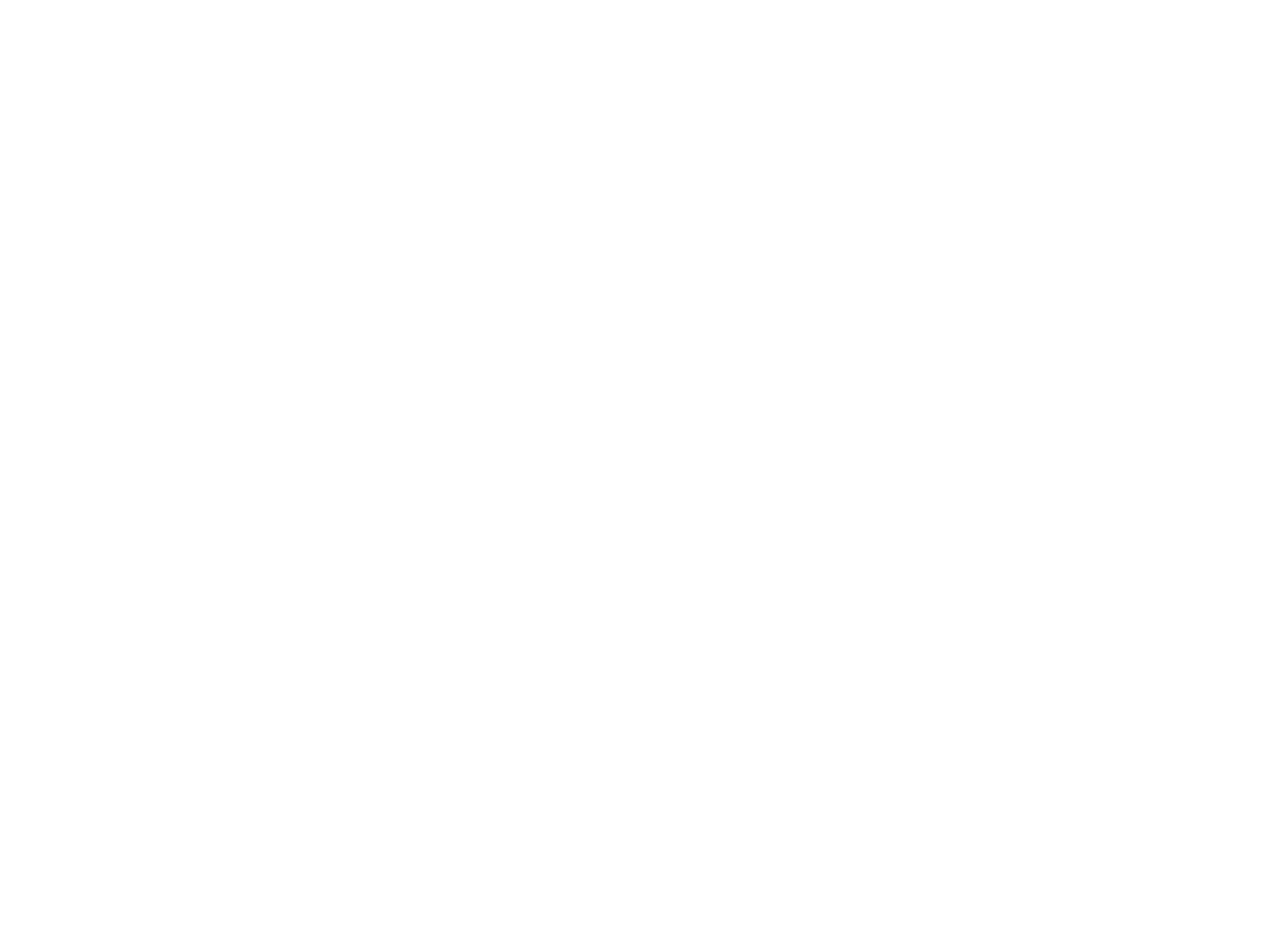
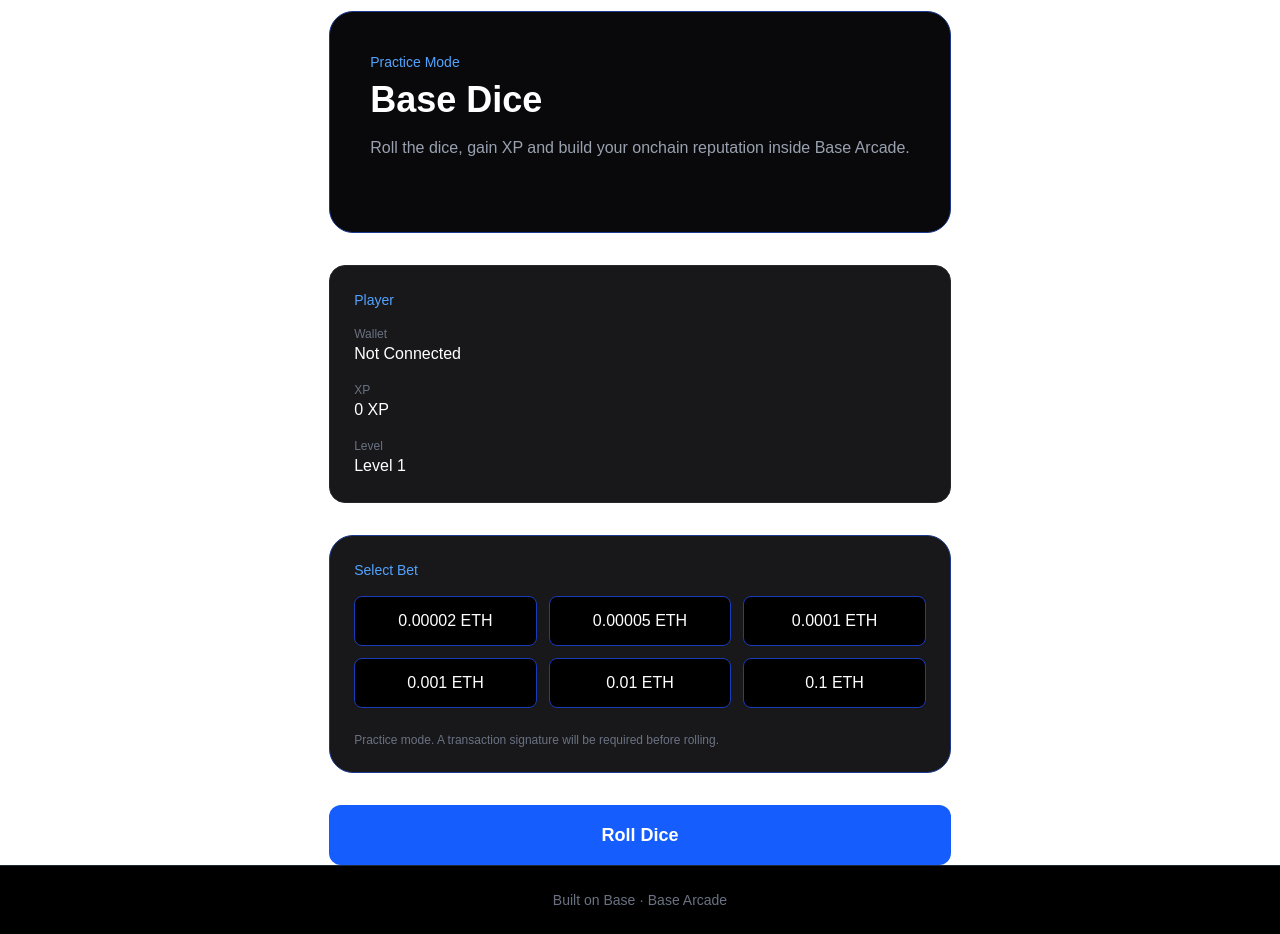
Before and after one commit to Piliyesi/base-pili, a Next.js app: page / in a window 1280 px wide. Shown: the part 1260-2194 px from the top of the page. Before the commit the page ends 1244 px from the top, so only its background shows below. Built offline with nearby package versions, Linux system fonts and the light colour scheme.

Commit message:
feat: build Base Dice game interface

```diff
--- a/src/app/page.tsx
+++ b/src/app/page.tsx
@@ -2,6 +2,7 @@
 import Navbar from "../components/layout/Navbar";
 import Footer from "../components/layout/Footer";
 import FeaturedGames from "../components/home/FeaturedGames";
+import DiceBoard from "../components/dice/DiceBoard";
 
 export default function Home() {
   return (
@@ -9,6 +10,7 @@
       <Navbar />
       <Hero />
       <FeaturedGames />
+      <DiceBoard />
       <Footer />
     </>
   );
--- /dev/null
+++ b/src/components/dice/BetSelector.tsx
@@ -0,0 +1,41 @@
+export default function BetSelector() {
+  return (
+    <div className="rounded-3xl border border-blue-900 bg-zinc-900 p-6">
+      <p className="mb-4 text-sm text-blue-400">
+        Select Bet
+      </p>
+
+      <div className="grid grid-cols-3 gap-3">
+
+        <button className="rounded-lg border border-blue-800 bg-black py-3 text-white hover:border-blue-500">
+          0.00002 ETH
+        </button>
+
+        <button className="rounded-lg border border-blue-800 bg-black py-3 text-white hover:border-blue-500">
+          0.00005 ETH
+        </button>
+
+        <button className="rounded-lg border border-blue-800 bg-black py-3 text-white hover:border-blue-500">
+          0.0001 ETH
+        </button>
+
+        <button className="rounded-lg border border-blue-800 bg-black py-3 text-white hover:border-blue-500">
+          0.001 ETH
+        </button>
+
+        <button className="rounded-lg border border-blue-800 bg-black py-3 text-white hover:border-blue-500">
+          0.01 ETH
+        </button>
+
+        <button className="rounded-lg border border-blue-800 bg-black py-3 text-white hover:border-blue-500">
+          0.1 ETH
+        </button>
+
+      </div>
+
+      <p className="mt-6 text-xs text-gray-500">
+        Practice mode. A transaction signature will be required before rolling.
+      </p>
+    </div>
+  );
+}
--- /dev/null
+++ b/src/components/dice/DiceBoard.tsx
@@ -0,0 +1,39 @@
+import PlayerPanel from "./PlayerPanel";
+import BetSelector from "./BetSelector";
+import RollButton from "./RollButton";
+
+export default function DiceBoard() {
+  return (
+    <section className="mx-auto mt-24 max-w-7xl px-6">
+
+      <div className="rounded-3xl border border-blue-900 bg-zinc-950 p-10">
+
+        <p className="mb-2 text-sm text-blue-400">
+          Practice Mode
+        </p>
+
+        <h2 className="mb-4 text-4xl font-bold text-white">
+          Base Dice
+        </h2>
+
+        <p className="mb-8 max-w-xl text-gray-400">
+          Roll the dice, gain XP and build your onchain reputation inside Base Arcade.
+        </p>
+
+      </div>
+
+      <div className="mt-8">
+        <PlayerPanel />
+      </div>
+
+      <div className="mt-8">
+        <BetSelector />
+      </div>
+
+      <div className="mt-8">
+        <RollButton />
+      </div>
+
+    </section>
+  );
+}
--- /dev/null
+++ b/src/components/dice/PlayerPanel.tsx
@@ -0,0 +1,45 @@
+export default function PlayerPanel() {
+  return (
+    <div className="rounded-2xl border border-zinc-800 bg-zinc-900 p-6">
+
+      <p className="mb-4 text-sm text-blue-400">
+        Player
+      </p>
+
+      <div className="space-y-4">
+
+        <div>
+          <p className="text-xs text-gray-500">
+            Wallet
+          </p>
+
+          <p className="font-medium text-white">
+            Not Connected
+          </p>
+        </div>
+
+        <div>
+          <p className="text-xs text-gray-500">
+            XP
+          </p>
+
+          <p className="font-medium text-white">
+            0 XP
+          </p>
+        </div>
+
+        <div>
+          <p className="text-xs text-gray-500">
+            Level
+          </p>
+
+          <p className="font-medium text-white">
+            Level 1
+          </p>
+        </div>
+
+      </div>
+
+    </div>
+  );
+}
--- /dev/null
+++ b/src/components/dice/RollButton.tsx
@@ -0,0 +1,7 @@
+export default function RollButton() {
+  return (
+    <button className="w-full rounded-xl bg-blue-600 py-4 text-lg font-semibold text-white transition hover:bg-blue-500">
+      Roll Dice
+    </button>
+  );
+}
--- a/src/components/layout/Footer.tsx
+++ b/src/components/layout/Footer.tsx
@@ -2,7 +2,7 @@
   return (
     <footer className="border-t border-gray-800 bg-black px-6 py-6 text-center">
       <p className="text-sm text-gray-500">
-        Built on Base · Base Pili
+        Built on Base · Base Arcade
       </p>
     </footer>
   );
```
